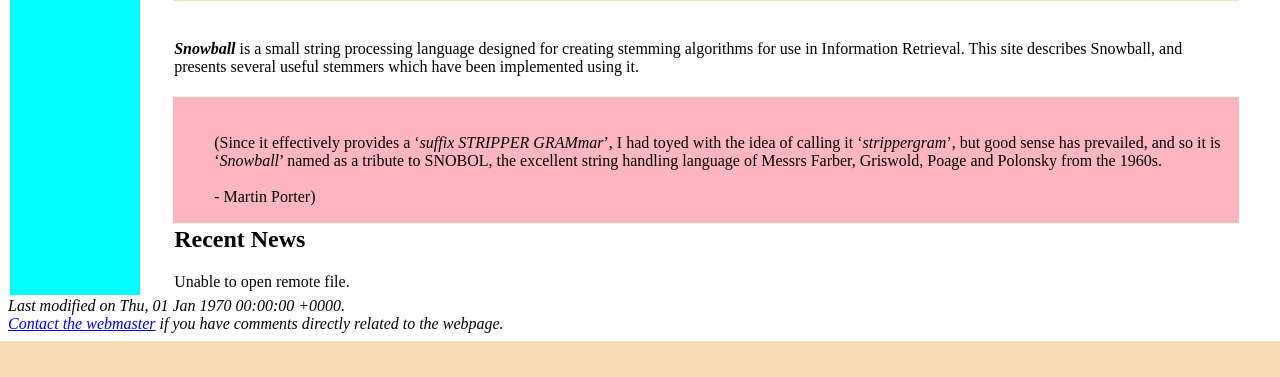
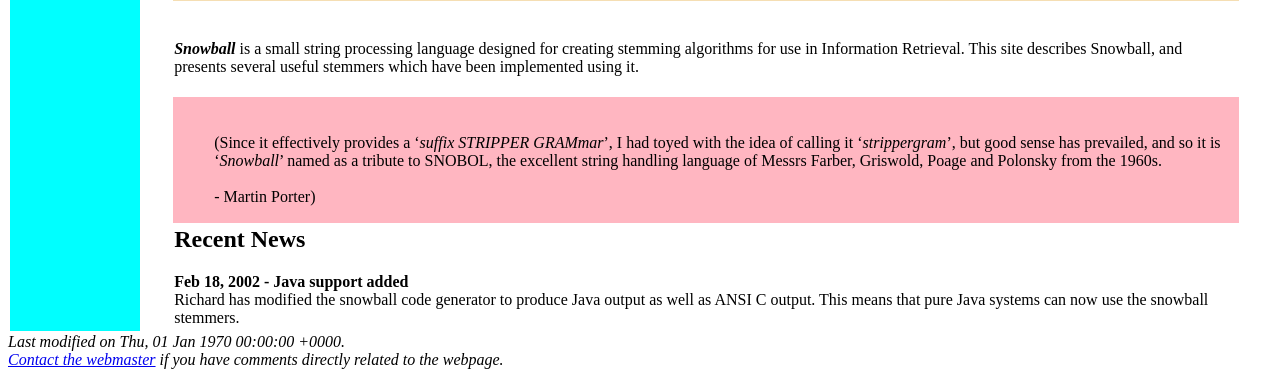
Before and after one commit to arnaudsj/snowball, a PHP site: page / in a window 1280 px wide. Shown: the part 759-1136 px from the top of the page. Before the commit the page ends 1100 px from the top, so only its background shows below. Run offline with PHP 8.4, Linux system fonts and the light colour scheme; data that the repository does not hold is empty.

Commit message:
Remove automatically generated news, and replace with manually inserted news items.
git-svn-id: svn://snowball.tartarus.org/snowball/trunk@147 633ccae0-01f4-0310-8c99-d3591da6f01f

```diff
--- a/website/index.php
+++ b/website/index.php
@@ -9,7 +9,11 @@
 <p>
 <h2>Recent News</h2>
 <p>
-<?php display_news(); ?>
+<b>Feb 18, 2002 - Java support added</b>
+<br>
+Richard has modified the snowball code generator to produce Java output as
+well as ANSI C output.  This means that pure Java systems can now use the
+snowball stemmers.
 </p>
 </TR></TD>
 
```
